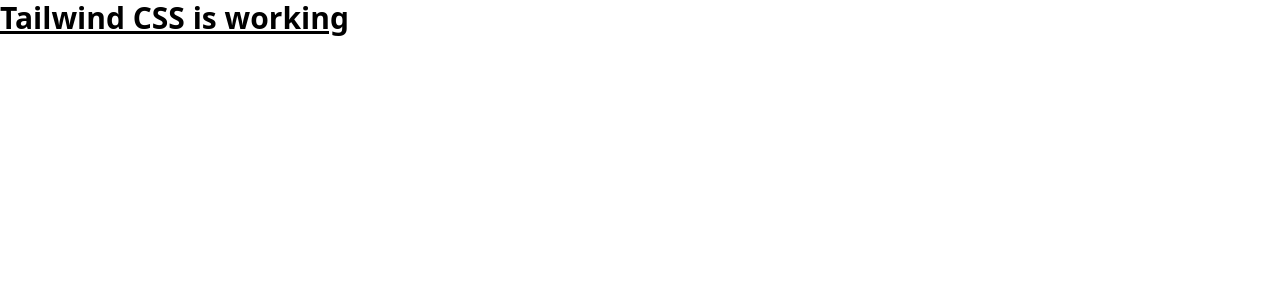
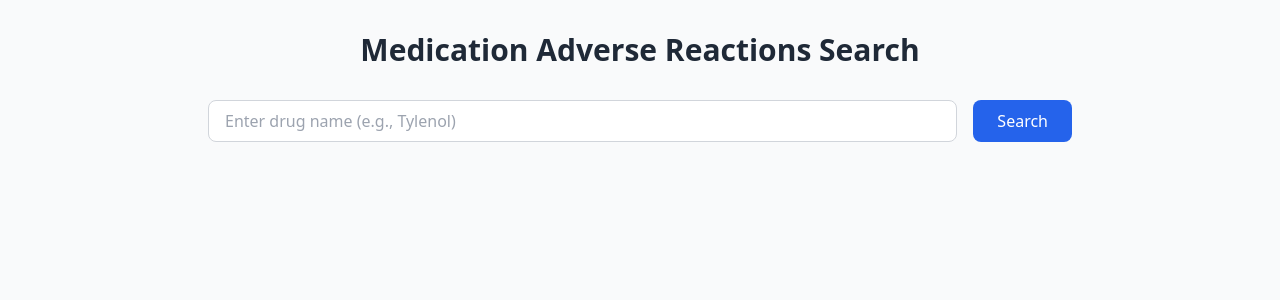
Before and after one commit to super-austin/1113_Drug_Reaction_Reporter, a React (Create React App) app in the folder frontend/: page / in a window 1280 px wide. Shown: the top 300 px of the page. Built offline with nearby package versions, Linux system fonts and the light colour scheme.

Commit message:
Create SearchBar component

```diff
--- a/frontend/src/App.css
+++ /dev/null
@@ -1,38 +0,0 @@
-.App {
-  text-align: center;
-}
-
-.App-logo {
-  height: 40vmin;
-  pointer-events: none;
-}
-
-@media (prefers-reduced-motion: no-preference) {
-  .App-logo {
-    animation: App-logo-spin infinite 20s linear;
-  }
-}
-
-.App-header {
-  background-color: #282c34;
-  min-height: 100vh;
-  display: flex;
-  flex-direction: column;
-  align-items: center;
-  justify-content: center;
-  font-size: calc(10px + 2vmin);
-  color: white;
-}
-
-.App-link {
-  color: #61dafb;
-}
-
-@keyframes App-logo-spin {
-  from {
-    transform: rotate(0deg);
-  }
-  to {
-    transform: rotate(360deg);
-  }
-}
--- a/frontend/src/App.tsx
+++ b/frontend/src/App.tsx
@@ -1,9 +1,29 @@
-import './App.css';
+import React, { useState, type FC, FormEvent } from "react";
 
-function App() {
+import SearchBar from "./components/SearchBar";
+
+const App: FC = () => {
+  const [drugName, setDrugName] = useState<string>("");
+
+  const handleSubmit = async (e: FormEvent<HTMLFormElement>) => {
+    e.preventDefault();
+    console.log(drugName);
+  };
+
   return (
-    <h1 className="text-3xl font-bold underline">Tailwind CSS is working</h1>
+    <div className="min-h-screen bg-gray-50 py-8">
+      <div className="max-w-4xl mx-auto px-4">
+        <h1 className="text-3xl font-bold text-center mb-8 text-gray-800">
+          Medication Adverse Reactions Search
+        </h1>
+        <SearchBar
+          drugName={drugName}
+          setDrugName={setDrugName}
+          onSubmit={handleSubmit}
+        />
+      </div>
+    </div>
   );
-}
+};
 
 export default App;
--- /dev/null
+++ b/frontend/src/components/SearchBar.tsx
@@ -0,0 +1,33 @@
+import type { FC, FormEvent } from "react";
+
+interface SearchBarProps {
+  drugName: string;
+  setDrugName: (value: string) => void;
+  onSubmit: (e: FormEvent<HTMLFormElement>) => void;
+}
+
+const SearchBar: FC<SearchBarProps> = ({ drugName, setDrugName, onSubmit }) => {
+  return (
+    <form onSubmit={(e) => onSubmit(e)} className="flex gap-4 mb-8">
+      <input
+        type="text"
+        value={drugName}
+        onChange={(e) =>
+          setDrugName(
+            e.target.value.charAt(0).toUpperCase() + e.target.value.slice(1)
+          )
+        }
+        placeholder="Enter drug name (e.g., Tylenol)"
+        className="flex-1 px-4 py-2 border border-gray-300 rounded-lg focus:outline-none focus:ring-2 focus:ring-blue-500"
+      />
+      <button
+        type="submit"
+        className="px-6 py-2 text-white bg-blue-600 rounded-lg hover:bg-blue-700 focus:outline-none focus:ring-2 focus:ring-blue-500 focus:ring-offset-2"
+      >
+        Search
+      </button>
+    </form>
+  );
+};
+
+export default SearchBar;
```
Also changed, not shown: frontend/src/logo.svg (deleted).
